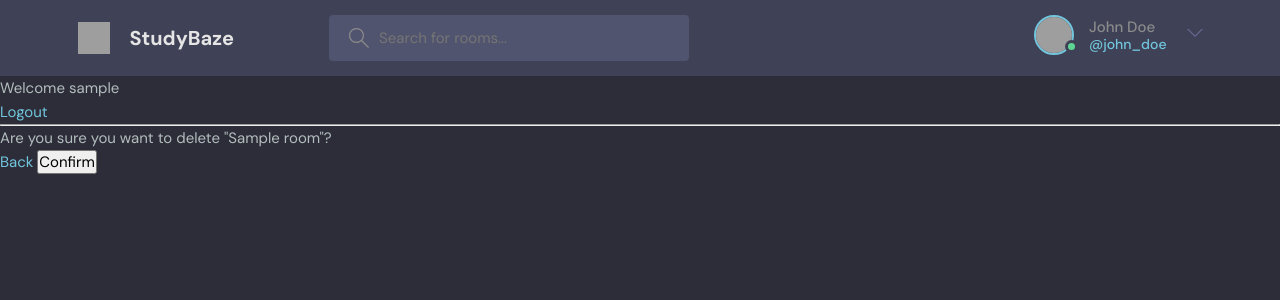
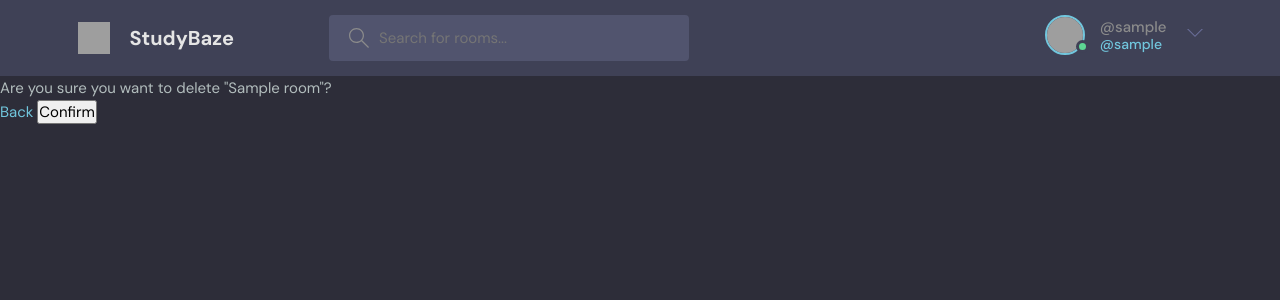
Before and after one commit to stevescilar/studybaze-django, a Django app: page /delete-room/1/ in a window 1280 px wide. Shown: the top 300 px of the page. Run offline with Django 4.2, Linux system fonts and the light colour scheme; a user stored in the database is signed in; tables that the repository leaves empty hold one stand-in row (values such as "Sample post"); grey boxes are pictures that could not be loaded.

Commit message:
greatness

```diff
--- a/templates/navbar.html
+++ b/templates/navbar.html
@@ -16,20 +16,16 @@
         </label>
       </form>
       <nav class="header__menu">
-        <!-- Not Logged In -->
-        <!-- <a href="/login.html">
-          <img src="./assets/avatar.svg" />
-          <p>Login</p>
-        </a> -->
+
 
         <!-- Logged In -->
-
+        {% if request.user.is_authenticated %}
         <div class="header__user">
           <a href="profile.html">
             <div class="avatar avatar--medium active">
               <img src="https://randomuser.me/api/portraits/men/37.jpg" />
             </div>
-            <p>John Doe <span>@john_doe</span></p>
+            <p>@{{request.user.username}} <span>@{{request.user.username}}</span></p>
           </a>
           <button class="dropdown-button">
             <svg version="1.1" xmlns="http://www.w3.org/2000/svg" width="32" height="32" viewBox="0 0 32 32">
@@ -38,7 +34,13 @@
             </svg>
           </button>
         </div>
-
+        {% else %}
+        <!-- Not Logged In -->
+        <a href="{% url 'login' %}">
+          <img src="./assets/avatar.svg" />
+          <p>Login</p>
+        </a>
+        {% endif %}
         <div class="dropdown-menu">
           <a href="settings.html" class="dropdown-link"
             ><svg version="1.1" xmlns="http://www.w3.org/2000/svg" width="32" height="32" viewBox="0 0 32 32">
@@ -49,7 +51,7 @@
             </svg>
             Settings</a
           >
-          <a href="login.html" class="dropdown-link"
+          <a href="{% url 'logout' %}"class="dropdown-link"
             ><svg version="1.1" xmlns="http://www.w3.org/2000/svg" width="32" height="32" viewBox="0 0 32 32">
               <title>sign-out</title>
               <path
@@ -59,20 +61,8 @@
                 d="M21.879 21.293l1.414 1.414 6.707-6.707-6.707-6.707-1.414 1.414 4.293 4.293h-14.172v2h14.172l-4.293 4.293z"
               ></path>
             </svg>
-            Logout</a
-          >
+            Logout</a>
         </div>
       </nav>
     </div>
   </header>
-
-
-
-{% if request.user.is_authenticated %}
-<p>Welcome {{request.user}}</p>
-<a href="{% url 'logout' %}">Logout</a>
-{% else %}
-<a href="{% url 'login' %}">Login</a>
-{% endif %}
-
-<hr>
```
Also changed, not shown: static/images/avatar.svg (added), static/images/favicon.ico (added), static/images/icons/add.svg (added), static/images/icons/arrow-left.svg (added), static/images/icons/chevron-down.svg (added), static/images/icons/delete.svg (added), static/images/icons/edit.svg (added), static/images/icons/ellipsis-horizontal.svg (added), static/images/icons/ellipsis-vertical.svg (added), static/images/icons/lock.svg (added), static/images/icons/remove.svg (added), static/images/icons/search.svg (added), static/images/icons/sign-out.svg (added), static/images/icons/tools.svg (added), 3 more files.
